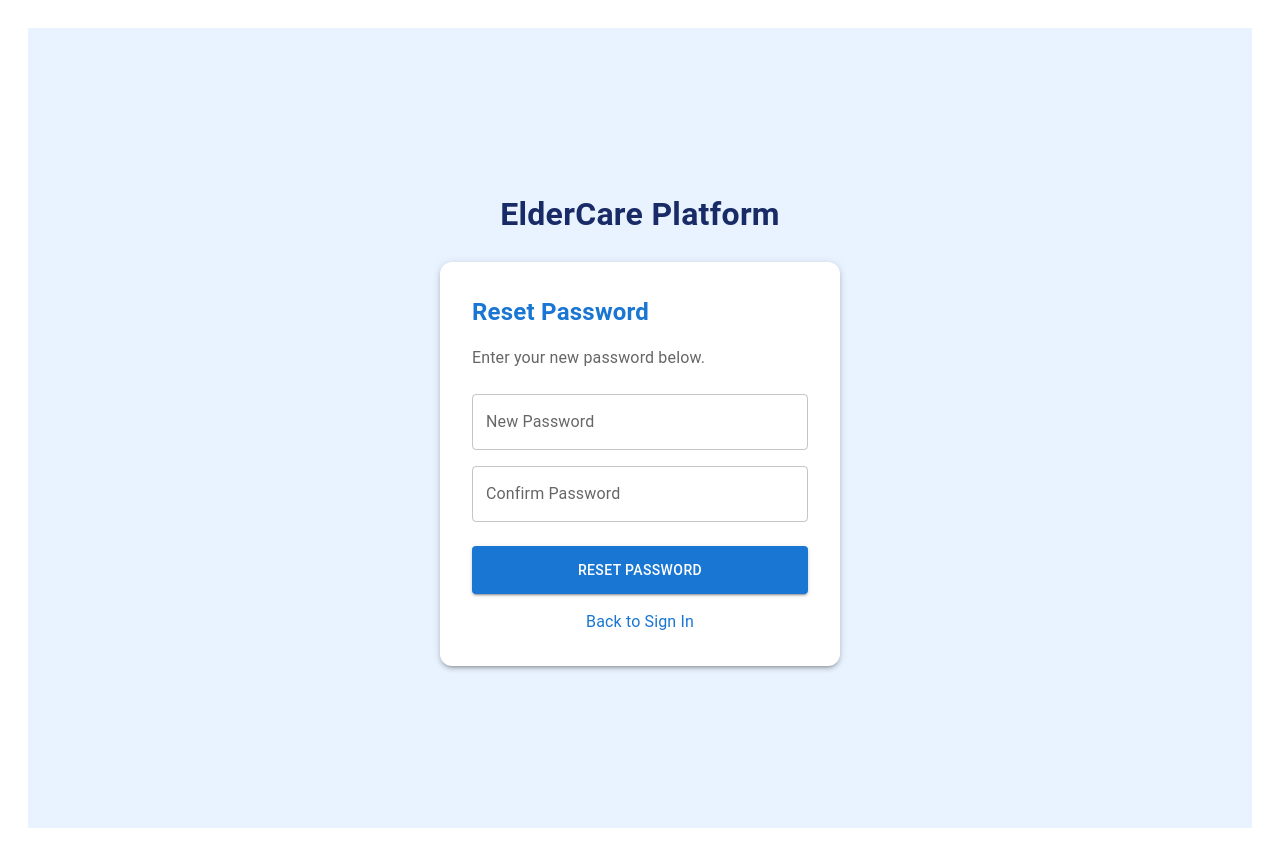
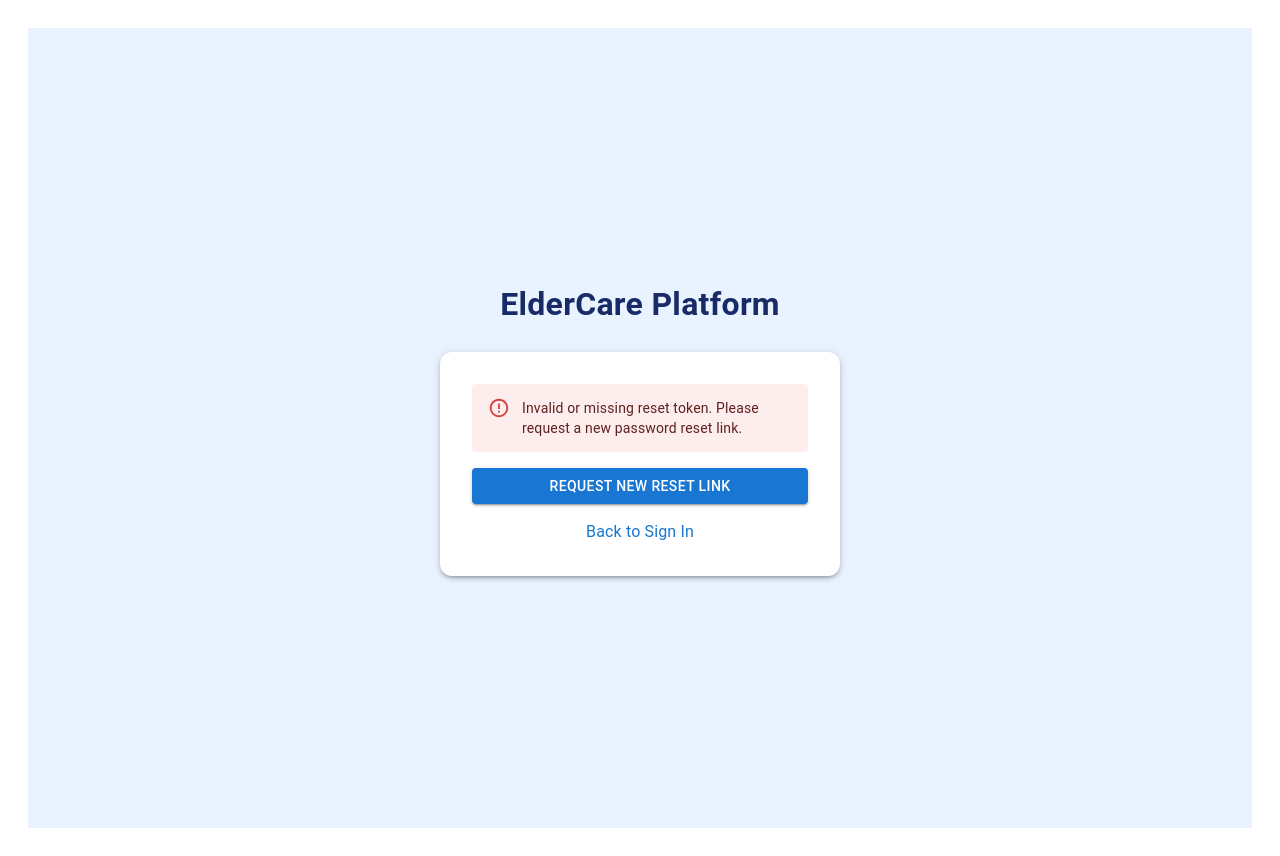
Before and after one commit to zagota249/Elder-Care-Plateform, a React (Create React App) app in the folder eldercare/: page /reset-password in a window 1280 px wide. Built offline with nearby package versions, Linux system fonts and the light colour scheme.

Commit message:
error with token and preset password solved

```diff
--- a/eldercare/src/ResetPassword.js
+++ b/eldercare/src/ResetPassword.js
@@ -15,6 +15,24 @@ export default function ResetPassword() {
 
   const query = new URLSearchParams(useLocation().search);
   const token = query.get("token");
+
+  // Check if token is missing
+  if (!token) {
+    return (
+      <Box sx={{ display: "flex", flexDirection: "column", alignItems: "center", justifyContent: "center", minHeight: "100vh", backgroundColor: "#e9f3ff", p: 3 }}>
+        <Typography sx={{ fontSize: "2rem", fontWeight: 700, mb: 3, color: "#192b67" }}>ElderCare Platform</Typography>
+        <Card sx={{ p: 4, width: 400, borderRadius: 3, boxShadow: 3 }}>
+          <Alert severity="error" sx={{ mb: 2 }}>Invalid or missing reset token. Please request a new password reset link.</Alert>
+          <Button variant="contained" fullWidth onClick={() => navigate("/forgot-password")} sx={{ mb: 2 }}>
+            Request New Reset Link
+          </Button>
+          <Typography sx={{ textAlign: "center" }}>
+            <span style={{ color: "#1976d2", cursor: "pointer" }} onClick={() => navigate("/signin")}>Back to Sign In</span>
+          </Typography>
+        </Card>
+      </Box>
+    );
+  }
 
   const handleSubmit = async (e) => {
     e.preventDefault();
```
